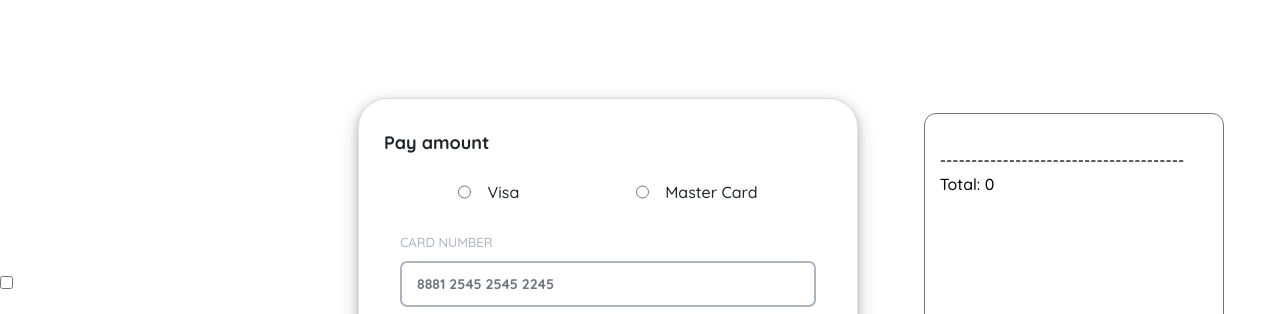
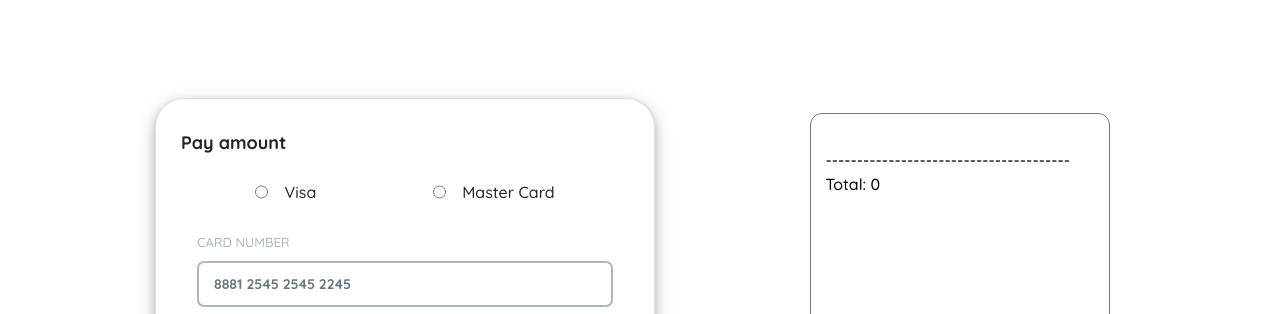
Before and after one commit to shathamoo/lazy_project, a plain HTML site: page payment.html in a window 1280 px wide. Shown: the part 57-371 px from the top of the page. Drawn offline with nearby package versions, Linux system fonts and the light colour scheme; the site is published under a folder, as on GitHub Pages, so addresses that start at the root find nothing.

Commit message:
Update payment.html

```diff
--- a/payment.html
+++ b/payment.html
@@ -5,7 +5,7 @@
     <meta name="viewport" content="width=device-width, initial-scale=1.0">
     <link rel="stylesheet" href="https://cdn.jsdelivr.net/npm/bootstrap@4.5.3/dist/css/bootstrap.min.css" integrity="sha384-TX8t27EcRE3e/ihU7zmQxVncDAy5uIKz4rEkgIXeMed4M0jlfIDPvg6uqKI2xXr2" crossorigin="anonymous">
 
-    <link rel="StyleSheet" href="/navBar.css">
+    <link rel="StyleSheet" href="navBar.css">
     <link rel="StyleSheet" href="field.css">
     <title>Lazy Restaurant & Cafe</title>
 </head>
```
